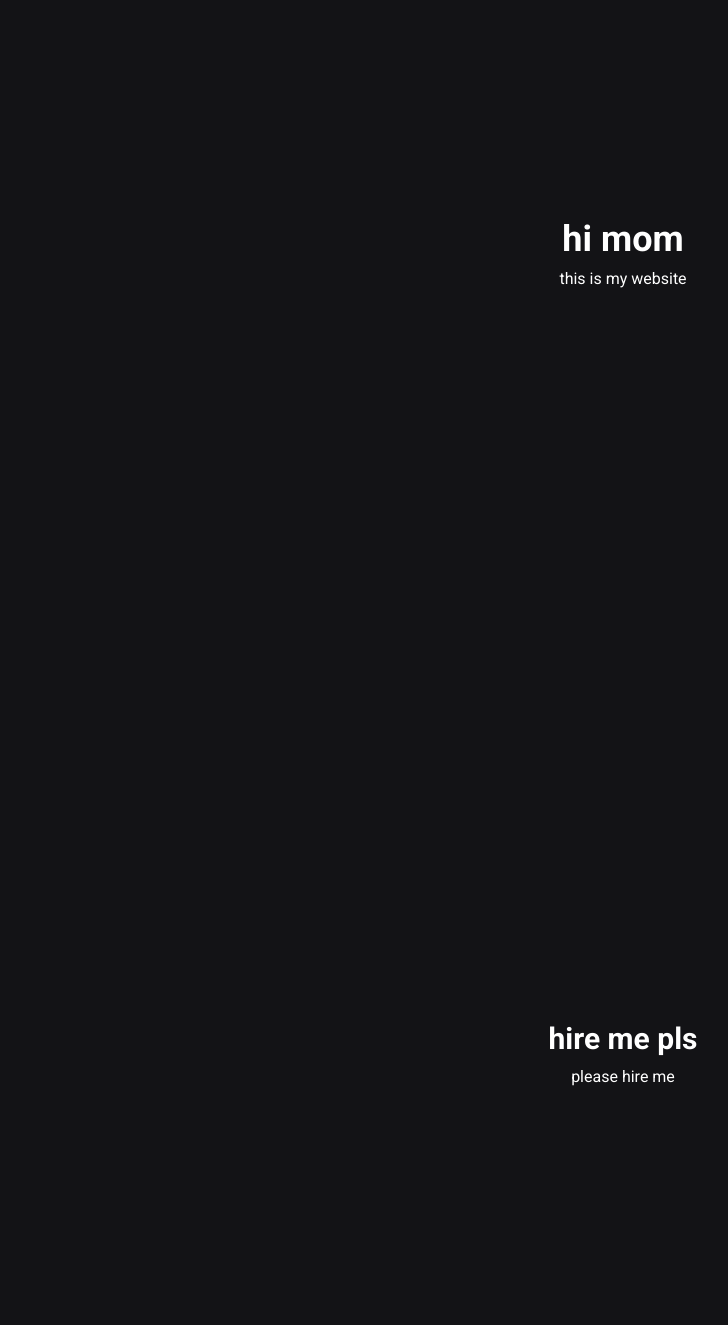
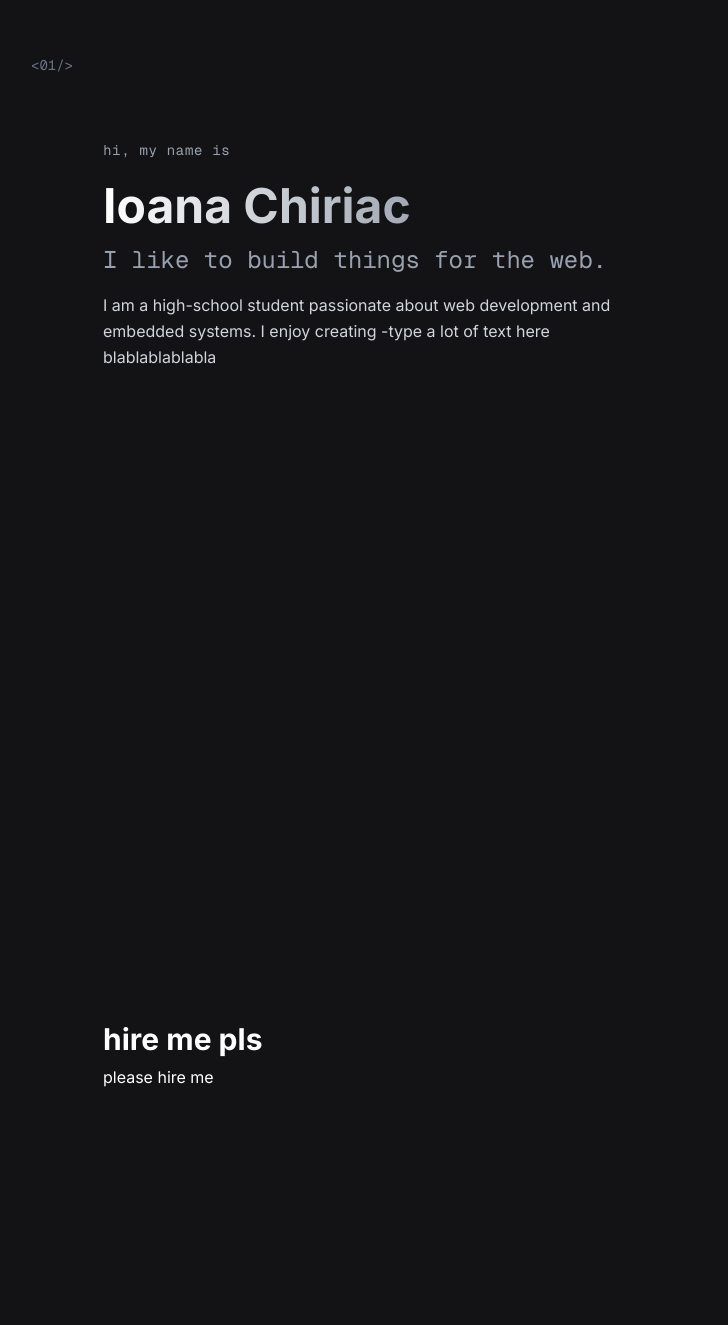
Before and after one commit to ChiriacIoana/portofolio, a Next.js app: page /home in a window 1280 px wide. Shown: the part 145-1470 px from the top of the page, without its empty margins (17-745 px from the left). Built offline with nearby package versions, Linux system fonts and the light colour scheme.

Commit message:
first part of home page

```diff
--- a/app/(app)/home/page.tsx
+++ b/app/(app)/home/page.tsx
@@ -1,75 +1,144 @@
-'use client';
-import { useEffect, useRef } from "react";
+"use client";
+
+import { motion, easeOut, Variants } from "framer-motion";
 import { ScrollAnimatedCard } from "@/app/(components)/ui/pop-up-scrollable";
 
+const revealVariants: Variants = {
+  hidden: {
+    opacity: 0,
+    filter: "blur(5px)",
+    x: -100,
+  },
+  visible: {
+    opacity: 1,
+    filter: "blur(0px)",
+    x: 0,
+    transition: {
+      duration: 1,
+      ease: easeOut,
+    },
+  },
+};
+
+const fadeInVariants: Variants = {
+  hidden: {
+    opacity: 0,
+  },
+  visible: {
+    opacity: 1,
+    transition: {
+      duration: 18,
+      ease: easeOut,
+    },
+  },
+};
+
 function HomePage() {
-  const elementsRef = useRef<NodeListOf<HTMLElement> | null>(null);
-
-  const container: React.CSSProperties = {
-    margin: "100px auto",
-    maxWidth: 500,
-    paddingBottom: 100,
-  }
-
-  useEffect(() => {
-    elementsRef.current = document.querySelectorAll(".reveal");
-
-    const observer = new IntersectionObserver((entries) => {
-      entries.forEach((entry) => {
-        if (entry.isIntersecting) {
-          entry.target.classList.add("show");
-        } else {
-          entry.target.classList.remove("show");
-        }
-      });
-    });
-
-    elementsRef.current.forEach((el) => observer.observe(el));
-
-    return () => observer.disconnect();
-  }, []);
-
+  const sectionNr="<01/>"
   return (
     <div className="bg-[#131316] text-white font-roboto">
-      <section className="min-h-screen grid place-items-center reveal">
-        <div className="text-center">
-          <h1 className="text-4xl font-bold">hi mom</h1>
-          <p className="mt-2">this is my website</p>
-        </div>
-      </section>
+      <div className="">
+        <motion.section
+          className="min-h-screen flex items-center"
+          variants={revealVariants}
+          initial="hidden"
+          whileInView="visible"
+          viewport={{ once: false, amount: 0.3 }}
+        >
+          <motion.span
+            className="text-sm text-gray-500 font-mono absolute left-0 ml-12 top-50"
+            initial={{ opacity: 0 }}
+            whileInView={{ opacity: 1 }}
+            transition={{ delay: 0.1 }}
+          >
+            {sectionNr}
+          </motion.span>
+          <div className="max-w-xl ml-30 text-left space-y-4">
+            <p className="text-sm text-gray-400 font-mono tracking-wider">
+              hi, my name is
+            </p>
+            <div className="space-y-2">
+              <h1 className="text-5xl md:text-5xl font-bold font-inter leading-tight bg-gradient-to-r from-white to-gray-500 bg-clip-text text-transparent">
+                Ioana Chiriac
+              </h1>
+              <h2 className="text-2xl md:text-2xl text-gray-400 font-mono">
+                I like to build things for the web.
+              </h2>
+            </div>
+            <p className="text-gray-300 font-inter leading-relaxed max-w-lg text-base">
+              I am a high-school student passionate about web development and
+              embedded systems. I enjoy creating -type a lot of text here
+              blablablablabla
+            </p>
+          </div>
+        </motion.section>
+      </div>
 
-      <section className="min-h-screen grid place-items-center reveal">
-        <div className="text-center">
+      <motion.section
+        className="min-h-screen flex items-center"
+        variants={revealVariants}
+        initial="hidden"
+        whileInView="visible"
+        viewport={{ once: false, amount: 0.3 }}
+      >
+        <div className="max-w-xl ml-30 text-left">
           <h2 className="text-3xl font-bold">hire me pls</h2>
           <p className="mt-2">please hire me</p>
         </div>
-      </section>
+      </motion.section>
 
-      <section className="min-h-screen grid place-items-center reveal">
+      {/* Section 3 */}
+      <motion.section
+        className="min-h-screen grid place-items-center"
+        variants={revealVariants}
+        initial="hidden"
+        whileInView="visible"
+        viewport={{ once: false, amount: 0.3 }}
+      >
         <div className="text-center">
           <p className="mb-8 text-xl">google hire me</p>
 
           <div className="flex flex-wrap justify-center gap-5">
             {[0, 1, 2, 3, 4].map((i) => (
-              <div
+              <motion.div
                 key={i}
-                className={`reveal logo-delay-${i}`}
+                variants={revealVariants}
+                initial="hidden"
+                whileInView="visible"
+                viewport={{ once: false }}
+                transition={{
+                  duration: 1,
+                  ease: easeOut,
+                  delay: i * 0.2,
+                }}
               >
                 <img
                   src="https://upload.wikimedia.org/wikipedia/commons/2/2f/Google_2015_logo.svg"
                   alt="Google Logo"
                   className="w-[200px]"
                 />
-              </div>
+              </motion.div>
             ))}
           </div>
         </div>
-      </section>
-      <div style={container}>
-            <ScrollAnimatedCard gradientFrom={200} gradientTo={250} chlidren={'🚀'} />
+      </motion.section>
+
+      {/* Scroll card */}
+      <div
+        style={{
+          margin: "100px auto",
+          maxWidth: 500,
+          paddingBottom: 100,
+        }}
+      >
+        <ScrollAnimatedCard
+          gradientFrom={200}
+          gradientTo={250}
+          chlidren={"🚀"}
+        />
       </div>
     </div>
   );
-};
+}
 
 export default HomePage;
--- a/app/globals.css
+++ b/app/globals.css
@@ -33,7 +33,7 @@
 body {
   background: var(--background);
   color: var(--foreground);
-  font-family: Arial, Helvetica, sans-serif;
+  font-family: Arial, Helvetica, sans-serif, 'Inter';
 }
 
 .reveal {
--- a/app/layout.tsx
+++ b/app/layout.tsx
@@ -1,5 +1,5 @@
 import type { Metadata } from "next";
-import { Geist, Geist_Mono, Roboto } from "next/font/google";
+import { Geist, Geist_Mono, Roboto, Inter } from "next/font/google";
 import "./globals.css";
 
 const geistSans = Geist({
@@ -17,6 +17,11 @@
   weight: ["400", "700"],
 });
 
+const inter = Inter({
+  subsets: ["latin"],
+  weight: ["400", "700"],
+});
+
 export const metadata: Metadata = {
   title: "Create Next App",
   description: "Generated by create next app",
@@ -30,7 +35,7 @@
   return (
     <html lang="en">
       <body
-        className={`${roboto.className} ${geistMono.variable} antialiased`}
+        className={`${roboto.className} ${geistMono.variable} ${inter.className} antialiased`}
       >
         {children}
       </body>
```
